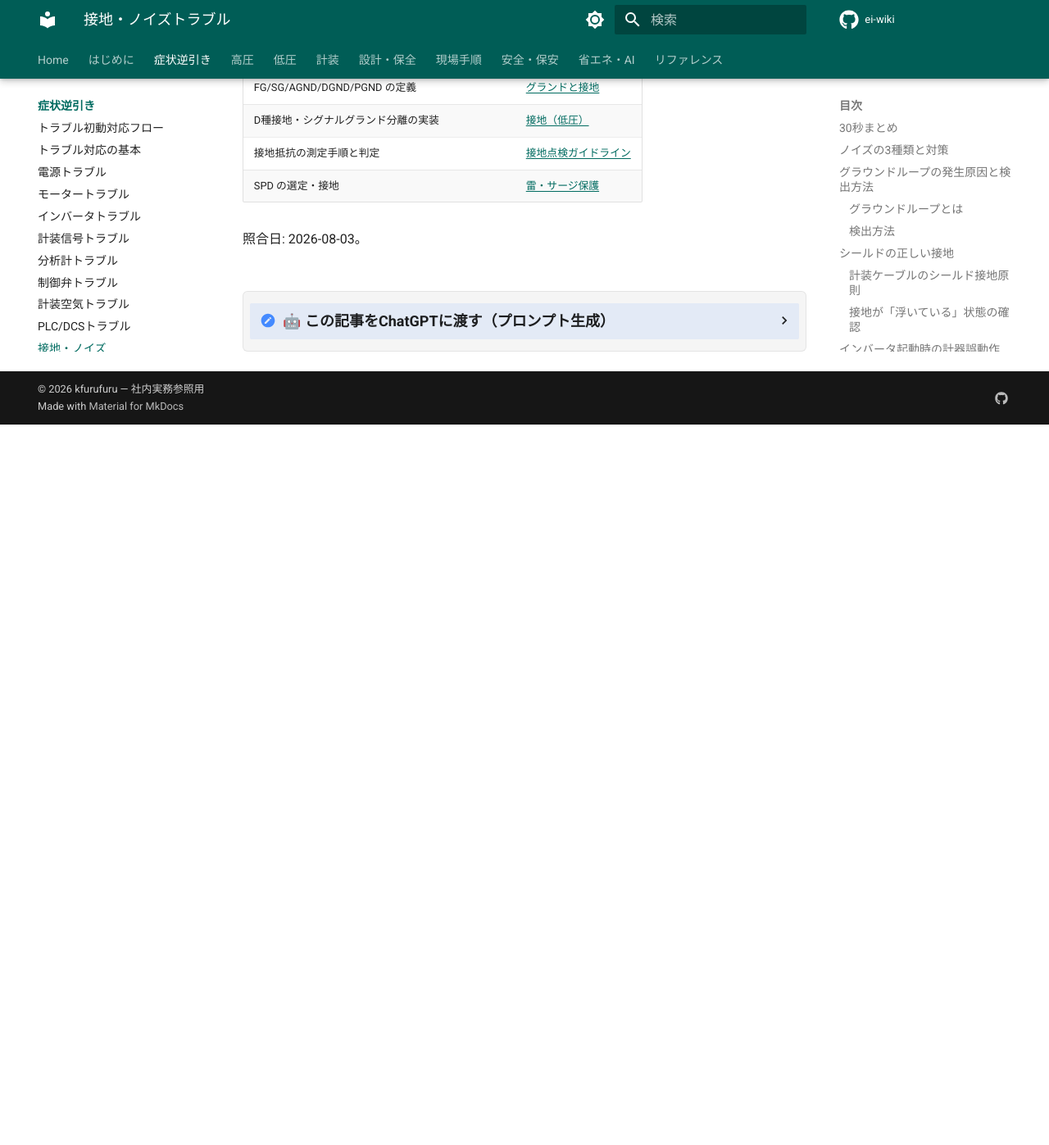
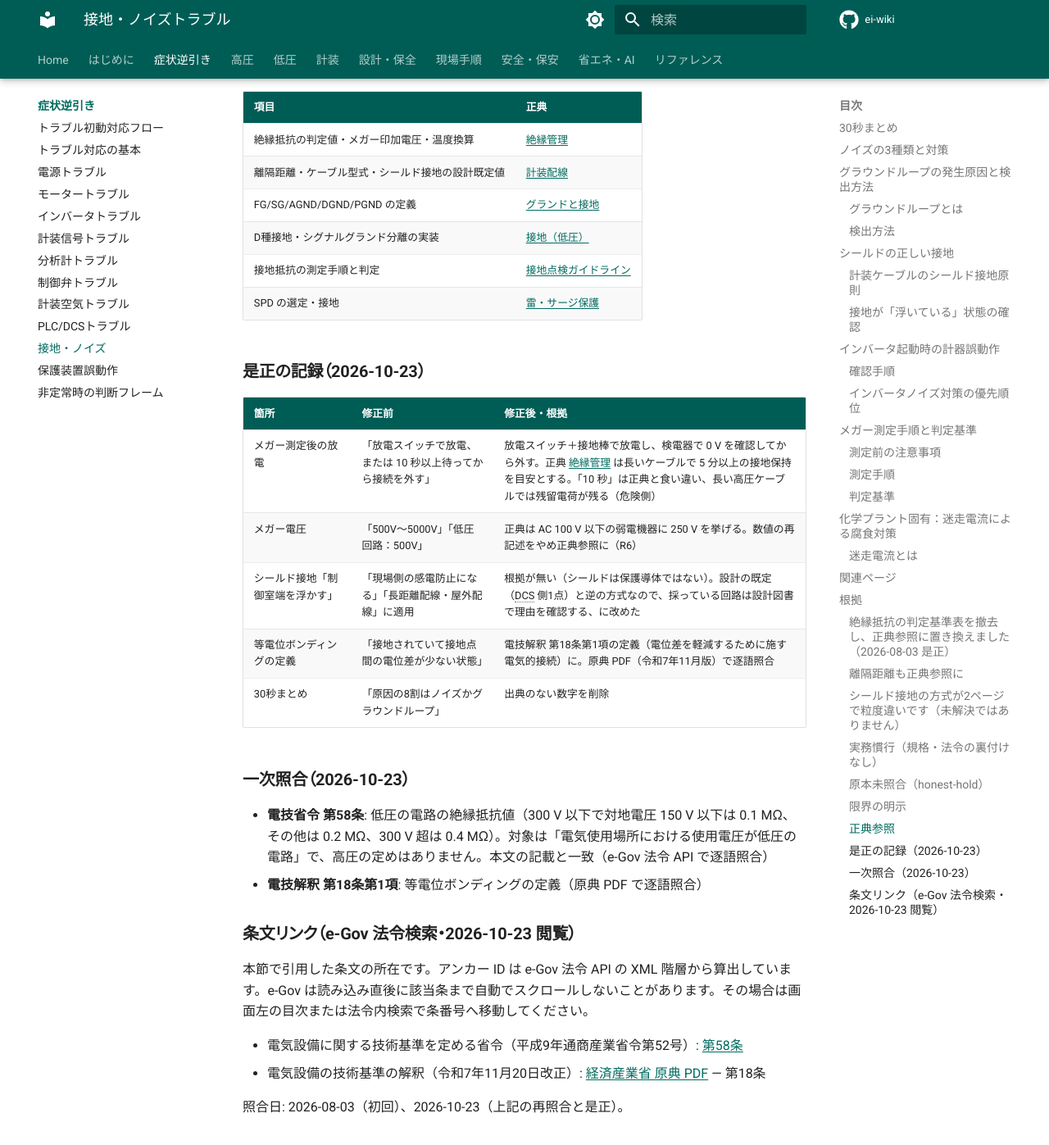
Before and after one commit to kfurufuru/ei-wiki, an MkDocs documentation site: the page built from docs/06-trouble/grounding-noise.md, in a window 1280 px wide and 1400 px high, scrolled down 6688 px. Shown: the top 1397 px of the window at 82% size. Built offline with MkDocs 1.6.1 and Material for MkDocs 9.7.7, drawn with Linux system fonts in a browser that asks for light colours; comment, search, counter and statistics services are not loaded; before the commit the page ends 7206 px from its top, so only the background shows below that; some of the changed text lies outside the part shown.

Commit message:
fix(接地・ノイズ): メガー放電の「10秒待つ」・電圧の再記述・シールド感電防止の根拠なし・等電位ボンディングの定義・出典のない8割を是正
- 放電は正典 insulation-management に合わせ、接地棒＋検電器で 0 V 確認（長いケーブルは 5 分以上）
- メガー電圧は正典参照に（250 V を落としていた）
- 等電位ボンディングを電技解釈 第18条第1項の定義に。電技省令 第58条を e-Gov で再照合
- 同類の「8割」を 06-trouble/inverter.md からも削除。条文リンク節を新設し --record で記録

Co-Authored-By: Claude Opus 5.5 <noreply@anthropic.com>
Claude-Session: https://claude.ai/code/session_014hFAKga6G9WfD9E6Ry5rht

```diff
--- a/docs/06-trouble/grounding-noise.md
+++ b/docs/06-trouble/grounding-noise.md
@@ -8,14 +8,14 @@ tags:
   - 接地
   - ノイズ・EMC
 audience: [電気担当, 保全担当]
-last_verified: 2026-08-03
+last_verified: 2026-10-23
 ---
 
 # 接地・ノイズトラブル
 
 ## 30秒まとめ
 
-計器が暴れる原因の8割はノイズかグラウンドループ。まずシールドの片端接地を確認し、次にインバータとの近接を疑う。
+計器が暴れるときは、まずノイズかグラウンドループを疑う。シールドの片端接地を確認し、次にインバータとの近接を疑う。
 
 ---
 
@@ -99,8 +99,8 @@ VA ≠ VB の場合 → ループ電流が発生 → ノイズになる
 
 | 接地方式 | 特徴 | 適用 |
 |---------|------|------|
-| 片端接地（フィールド端を浮かす） | グラウンドループ防止に有効 | 計装信号（4-20mA・熱電対） |
-| 片端接地（制御室端を浮かす） | 現場側の感電防止になる | 長距離配線・屋外配線 |
+| 片端接地（フィールド端を浮かす） | グラウンドループ防止に有効。**設計の既定**（[計装配線](../03-keiso/wiring.md)：DCS 側1点） | 計装信号（4-20mA・熱電対） |
+| 片端接地（制御室端を浮かす） | 既定と逆。採っている回路があれば、設計図書で理由を確認する | 設計で指定された場合のみ |
 | 両端接地 | 高周波ノイズには有効だが DC ループが発生 | 特殊な高周波対応が必要な場合のみ |
 
 ### 接地が「浮いている」状態の確認
@@ -139,20 +139,20 @@ VA ≠ VB の場合 → ループ電流が発生 → ノイズになる
 ### 測定前の注意事項
 
 !!! danger "測定前に機器・電源を切り離すこと"
-    メガーは高電圧（500V〜5000V）を印加する。
+    メガーは高電圧（低圧の弱電機器向けの 250 V から高圧向けの 5000 V まで。選び方は [絶縁管理](../05-hozen/insulation-management.md) が正典）を印加する。
     通電状態・IC チップを含む精密機器に対して測定すると機器破損や感電の危険がある。
 
 - [ ] 測定対象の電源を切り、開路状態にする
 - [ ] 測定対象に接続された精密機器（インバータ・PLC 等）を切り離す
-- [ ] 測定後は必ず「放電」を実施してからケーブルに触れる
+- [ ] 測定後は必ず「放電」を実施し、検電器で残留電圧が 0 V であることを確認してからケーブルに触れる
 
 ### 測定手順
 
-1. メガー電圧の選択（低圧回路：500V、高圧回路（6.6kV 級）：5000V）— 正典は [絶縁管理](../05-hozen/insulation-management.md)
+1. メガー電圧の選択 — 回路の電圧と接続機器で決まる（AC 100 V 以下の弱電機器は 250 V など）。正典は [絶縁管理](../05-hozen/insulation-management.md)
 2. L 端子をケーブル・機器に接続、E 端子を大地（アース）に接続
 3. 測定ボタンを押し、指針が安定するまで 1 分程度測定
 4. 読み値を記録（単位：MΩ）
-5. 測定後は放電スイッチで放電、または 10 秒以上待ってから接続を外す
+5. 測定後はメガーの放電スイッチで放電し、接地棒でも確認放電する。**長いケーブル・大容量の機器は残留電荷が抜けるまで時間がかかる**（正典 [絶縁管理](../05-hozen/insulation-management.md) は 5 分以上の接地保持を目安とする）。検電器で 0 V を確認してから接続を外す
 
 ### 判定基準
 
@@ -181,8 +181,8 @@ VA ≠ VB の場合 → ループ電流が発生 → ノイズになる
 - 定期的な配管腐食点検（電位測定・肉厚測定）
 
 !!! tip "等電位ボンディングの確認"
-    設備の金属部（タンク・配管・構造物）が接地されていて、
-    かつ接地点間の電位差が少ない状態を「等電位ボンディング」という。
+    等電位ボンディングは「導電性部分間において、その部分間に発生する電位差を軽減するために施す電気的接続」です（電技解釈 第18条第1項）。
+    設備の金属部（タンク・配管・構造物）どうしをつなぐ**接続そのもの**を指し、「接地されて電位差が少ない状態」のことではありません。
     定期検査で等電位ボンディングの導通確認を行うこと。
     等電位ボンディングは落雷時の地電位上昇による計装機器破損の防止にも直結する。
     雷・サージからの保護（SPD の選定・接地）は[雷・サージ保護](../03-keiso/lightning-surge.md)を参照。
@@ -249,4 +249,26 @@ R6（同じ数値を複数ページに書かない）に従い、表そのもの
 | 接地抵抗の測定手順と判定 | [接地点検ガイドライン](../guidelines/grounding-inspection.md) |
 | SPD の選定・接地 | [雷・サージ保護](../03-keiso/lightning-surge.md) |
 
-照合日: 2026-08-03。
+### 是正の記録（2026-10-23）
+
+| 箇所 | 修正前 | 修正後・根拠 |
+|---|---|---|
+| メガー測定後の放電 | 「放電スイッチで放電、または 10 秒以上待ってから接続を外す」 | 放電スイッチ＋接地棒で放電し、検電器で 0 V を確認してから外す。正典 [絶縁管理](../05-hozen/insulation-management.md) は長いケーブルで 5 分以上の接地保持を目安とする。「10 秒」は正典と食い違い、長い高圧ケーブルでは残留電荷が残る（危険側） |
+| メガー電圧 | 「500V〜5000V」「低圧回路：500V」 | 正典は AC 100 V 以下の弱電機器に 250 V を挙げる。数値の再記述をやめ正典参照に（R6） |
+| シールド接地「制御室端を浮かす」 | 「現場側の感電防止になる」「長距離配線・屋外配線」に適用 | 根拠が無い（シールドは保護導体ではない）。設計の既定（DCS 側1点）と逆の方式なので、採っている回路は設計図書で理由を確認する、に改めた |
+| 等電位ボンディングの定義 | 「接地されていて接地点間の電位差が少ない状態」 | 電技解釈 第18条第1項の定義（電位差を軽減するために施す電気的接続）に。原典 PDF（令和7年11月版）で逐語照合 |
+| 30秒まとめ | 「原因の8割はノイズかグラウンドループ」 | 出典のない数字を削除 |
+
+### 一次照合（2026-10-23）
+
+- **電技省令 第58条**: 低圧の電路の絶縁抵抗値（300 V 以下で対地電圧 150 V 以下は 0.1 MΩ、その他は 0.2 MΩ、300 V 超は 0.4 MΩ）。対象は「電気使用場所における使用電圧が低圧の電路」で、高圧の定めはありません。本文の記載と一致（e-Gov 法令 API で逐語照合）
+- **電技解釈 第18条第1項**: 等電位ボンディングの定義（原典 PDF で逐語照合）
+
+### 条文リンク（e-Gov 法令検索・2026-10-23 閲覧）
+
+本節で引用した条文の所在です。アンカー ID は e-Gov 法令 API の XML 階層から算出しています。e-Gov は読み込み直後に該当条まで自動でスクロールしないことがあります。その場合は画面左の目次または法令内検索で条番号へ移動してください。
+
+- 電気設備に関する技術基準を定める省令（平成9年通商産業省令第52号）: [第58条](https://laws.e-gov.go.jp/law/409M50000400052#Mp-Ch_3-Se_1-At_58)
+- 電気設備の技術基準の解釈（令和7年11月20日改正）: [経済産業省 原典 PDF](https://www.meti.go.jp/policy/safety_security/industrial_safety/law/files/dengikaishaku.pdf) — 第18条
+
+照合日: 2026-08-03（初回）、2026-10-23（上記の再照合と是正）。
```
Also changed, not shown: docs/06-trouble/inverter.md (+1 -1 lines), 1 other file.
